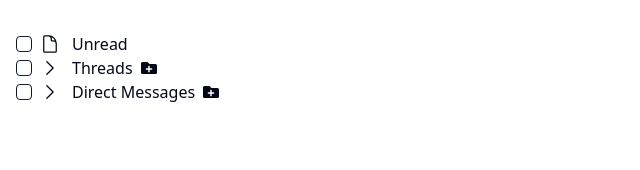
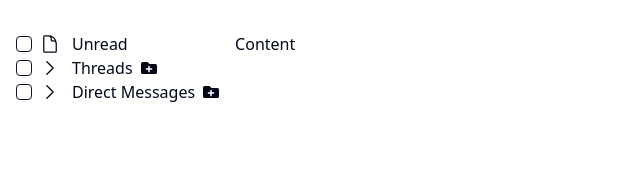
Before and after one commit to scla-sagauniv/hazimetenoosa, a React (Vite) app: page /memo in a window 1280 px wide. Shown: the top 170 px of the page, without its empty margins (0-640 px from the left). Built offline with nearby package versions, Linux system fonts and the light colour scheme.

Commit message:
Contentコンポーネントを追加

```diff
--- /dev/null
+++ b/src/components/Content.tsx
@@ -0,0 +1,5 @@
+export const Content = () => {
+  return (
+    <div>Content</div>
+  )
+}
--- a/src/pages/Memo.tsx
+++ b/src/pages/Memo.tsx
@@ -1,37 +1,6 @@
-// import { TreeItem } from '@/components/TreeItem'
-// import { Node } from '@/types/index'
-
-// const items: Node[] = [
-//   { id: "1", parentId: null, label: "Unread", isFolder: false, isSecret: false },
-//   { id: "2", parentId: null, label: "Threads", isFolder: true, isSecret: false, children: [
-//     { id: "2-1", parentId: "2", label: "General", isFolder: true, isSecret: false, children: [
-//       { id: "2-1-1", parentId: "2-1", label: "shin", isFolder: false, isSecret: true },
-//       { id: "2-1-2", parentId: "2-1", label: "shin2", isFolder: false, isSecret: false },
-//     ] },
-//     { id: "2-2", parentId: "2", label: "Random", isFolder: false, isSecret: false },
-//     { id: "2-3", parentId: "2", label: "Open Source Projects", isFolder: false, isSecret: true },
-//   ]},
-//   { id: "3", parentId: null, label: "Direct Messages", isFolder: true, isSecret: false, children: [
-//     { id: "3-1", parentId: "3", label: "Alice", isFolder: false, isSecret: false },
-//     { id: "3-2", parentId: "3", label: "Alice2", isFolder: false, isSecret: true },
-//     { id: "3-3", parentId: "3", label: "Bob2", isFolder: false, isSecret: false },
-//     { id: "3-4", parentId: "3", label: "Charlie2", isFolder: false, isSecret: false },
-//     { id: "3-5", parentId: "3", label: "Bob", isFolder: false, isSecret: true },
-//   ]},
-// ];
-
-// export const Memo = () => {
-//   return (
-//     <div>
-//       <div className='border-r border-blue-400 ml-2 p-2'>
-//         {items.map((item) => <TreeItem key={item.id} {...item} level={0} />)}
-//       </div>
-//     </div>
-//   );
-// };
-
 import { useState } from 'react'
 import { TreeItem } from '@/components/TreeItem'
+import { Content } from '@/components/Content';
 import { Node } from '@/types/index'
 
 export const Memo = () => {
@@ -102,12 +71,13 @@ export const Memo = () => {
   };
 
   return (
-    <div className='p-4'>
+    <div className='p-4 flex'>
       <div className='mt-4'>
         {items.map((item) => (
           <TreeItem key={item.id} {...item} level={0} addNewFolder={addNewFolder} />
         ))}
       </div>
+      <div className='p-4'><Content/></div>
     </div>
   );
 };
```
